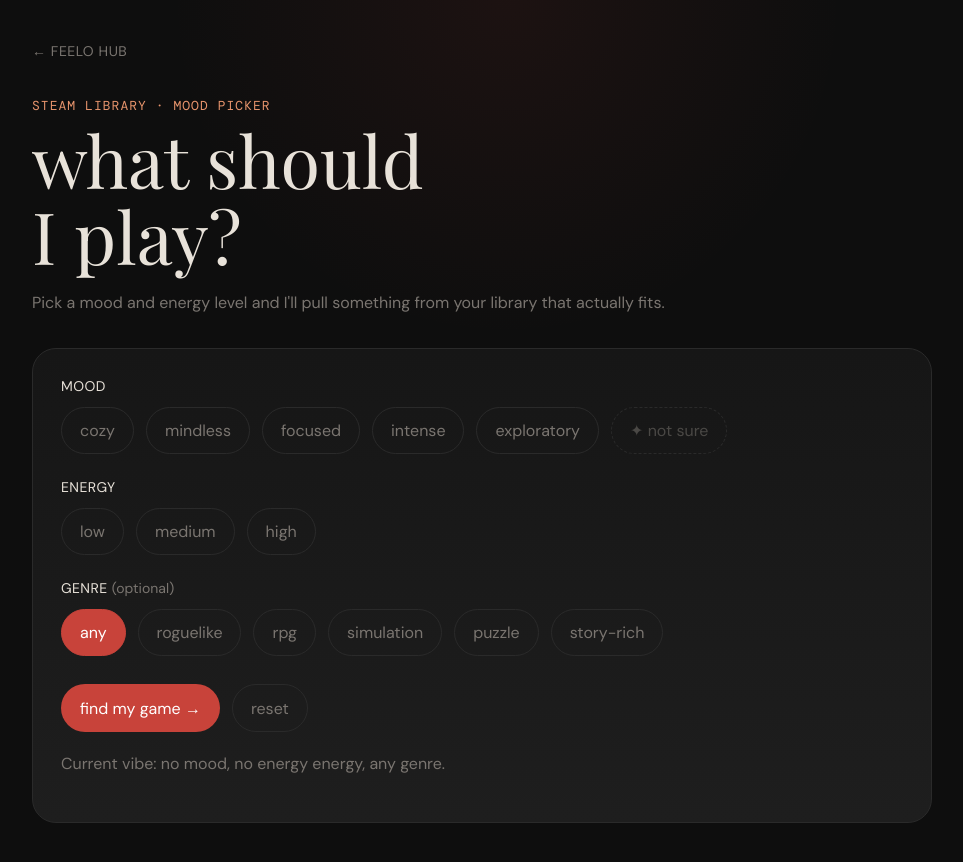
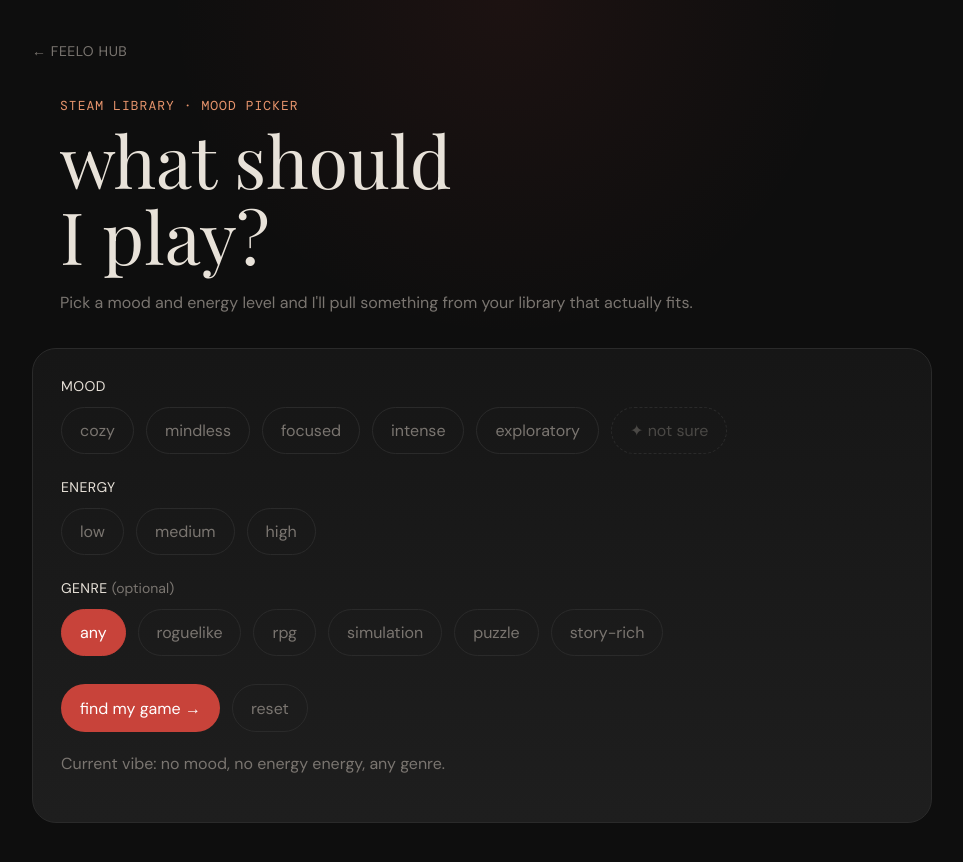
Before and after one commit to lunatheomilo/feelo-hub, a website: page public/game-picker.html in a window 1280 px wide. Shown: the whole page, without its empty margins (133-1096 px from the left). Drawn offline with nearby package versions, Linux system fonts and the light colour scheme; a web font is replaced by a local one.

Commit message:
fix: heading alignment

```diff
--- a/public/game-picker.html
+++ b/public/game-picker.html
@@ -15,7 +15,7 @@
         <a href="./index.html" class="back-link">← feelo hub</a>
       </nav>
 
-      <header class="hero">
+      <header class="hero" style="padding-left: 28px;">
         <p class="eyebrow">steam library · mood picker</p>
         <h1>what should<br>I play?</h1>
         <p class="hero-copy">
```
